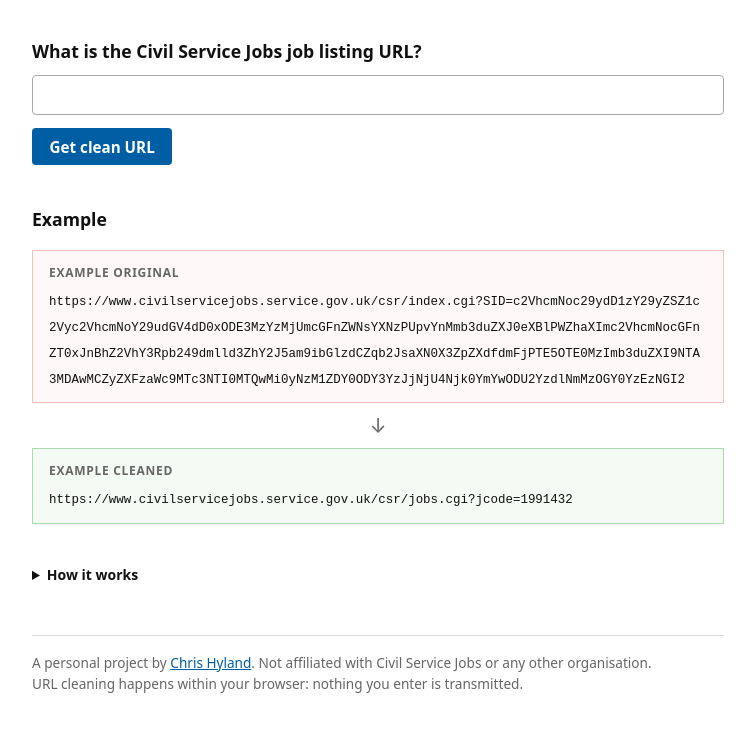
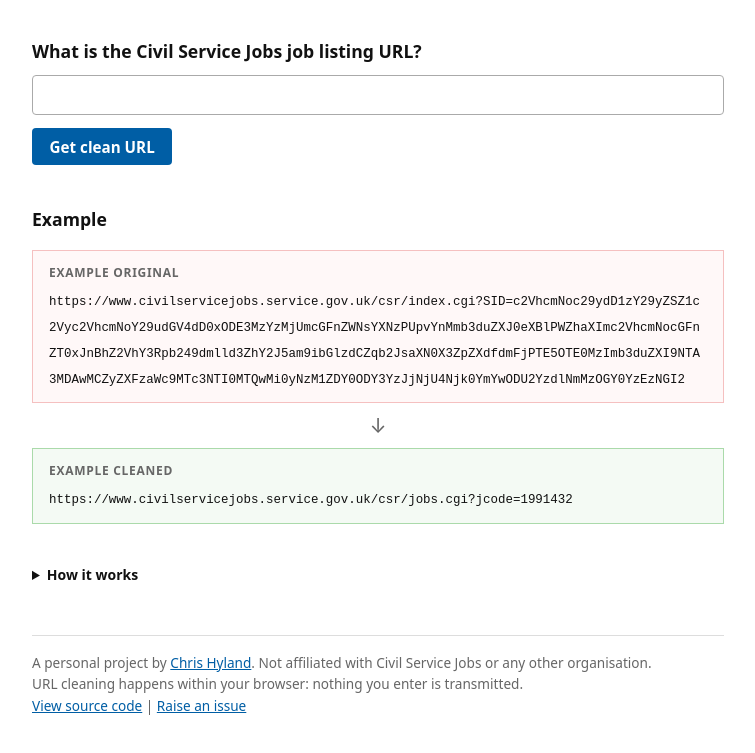
Before and after one commit to chrishylanduk/csjcleaner, a website built with Vite: page index.html in a window 1280 px wide. Shown: the part 153-906 px from the top of the page, without its empty margins (262-1017 px from the left). Built offline with nearby package versions, Linux system fonts and the light colour scheme.

Commit message:
feat: add source code links

```diff
--- a/index.html
+++ b/index.html
@@ -128,6 +128,23 @@
         >. Not affiliated with Civil Service Jobs or any other organisation.
       </p>
       <p>URL cleaning happens within your browser: nothing you enter is transmitted.</p>
+      <p>
+        <a
+          href="https://github.com/chrishylanduk/csjcleaner"
+          target="_blank"
+          rel="noopener noreferrer"
+          aria-label="View source code on GitHub (opens in new tab)"
+          >View source code</a
+        >
+        |
+        <a
+          href="https://github.com/chrishylanduk/csjcleaner/issues"
+          target="_blank"
+          rel="noopener noreferrer"
+          aria-label="Raise an issue on GitHub (opens in new tab)"
+          >Raise an issue</a
+        >
+      </p>
     </footer>
 
     <script type="module" src="/src/main.ts"></script>
```
